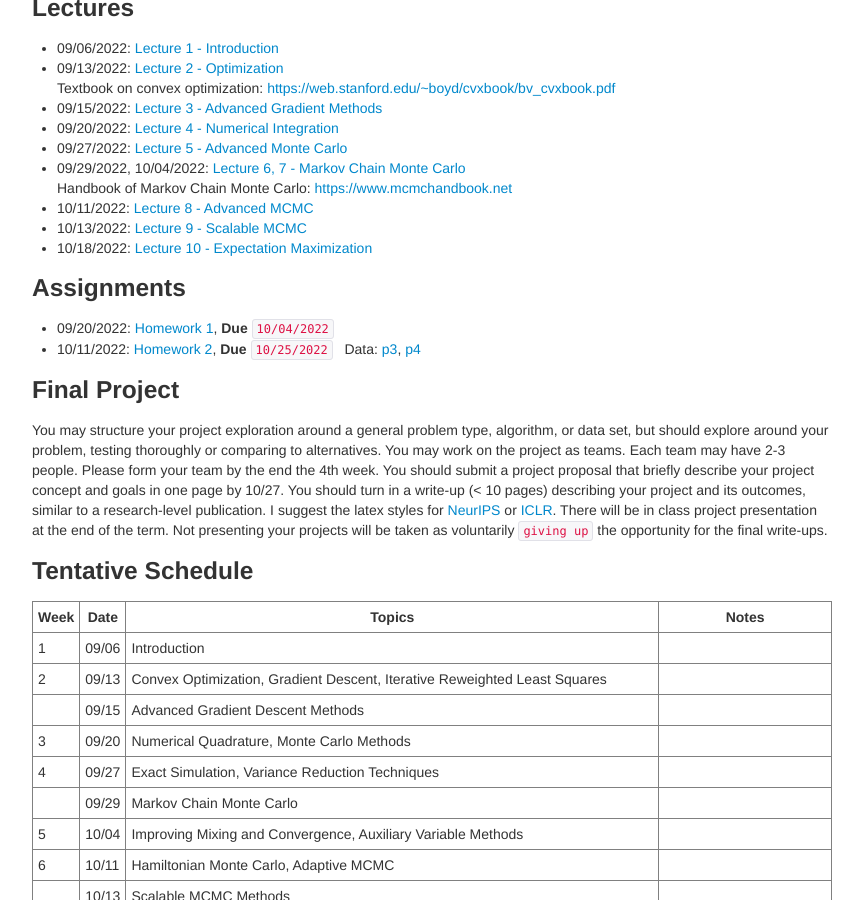
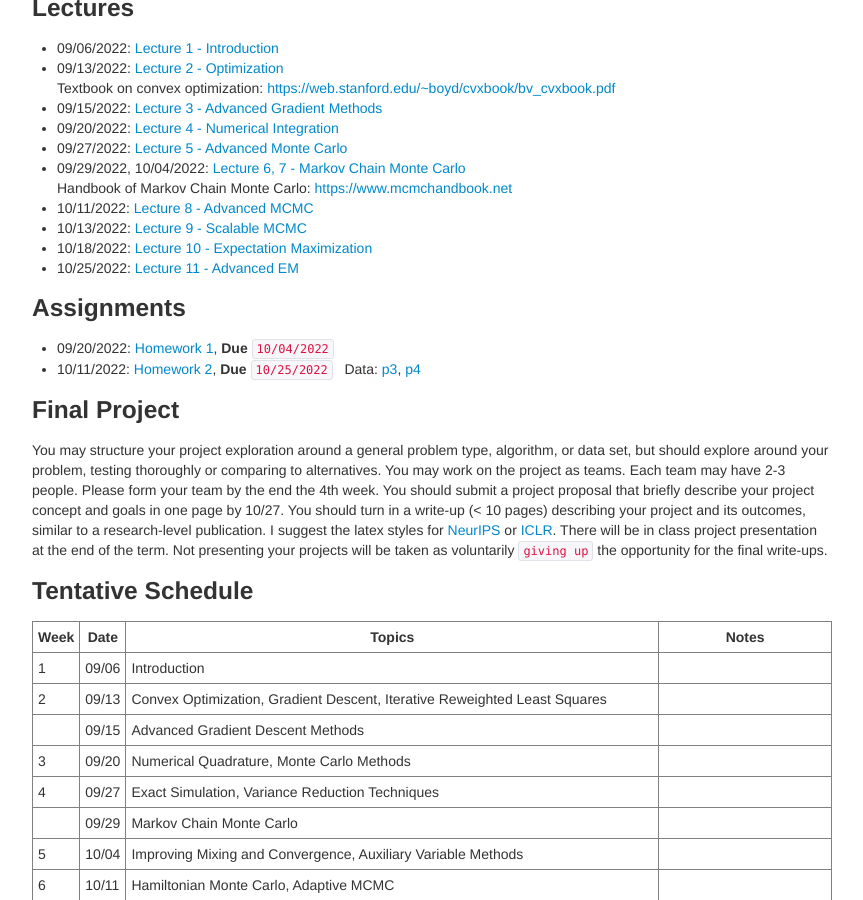
Before and after one commit to zcrabbit/zcrabbit.github.io, a Jekyll site: the page built from courses/smcm-f22.md, in a window 1280 px wide and 900 px high, scrolled down 1105 px. Shown: the whole window, without its empty margins (208-1071 px from the left). Built offline with Jekyll 4.4.1, drawn with Linux system fonts in a browser that asks for light colours.

Commit message:
lecture 11 out

```diff
--- a/courses/smcm-f22.md
+++ b/courses/smcm-f22.md
@@ -48,6 +48,7 @@ We will use python during the course. A good Python tutorial is available at <ht
 - 10/11/2022: [Lecture 8 - Advanced MCMC]({{sites.baseurl}}/static/slides/smcm_fall22/lec08.pdf)
 - 10/13/2022: [Lecture 9 - Scalable MCMC]({{sites.baseurl}}/static/slides/smcm_fall22/lec09.pdf)
 - 10/18/2022: [Lecture 10 - Expectation Maximization]({{sites.baseurl}}/static/slides/smcm_fall22/lec10.pdf)
+- 10/25/2022: [Lecture 11 - Advanced EM]({{sites.baseurl}}/static/slides/smcm_fall22/lec11.pdf)
 
 ### Assignments
 - 09/20/2022: [Homework 1]({{sites.baseurl}}/static/slides/smcm_fall22/hw01.pdf), **Due** `10/04/2022`
```
Also changed, not shown: 3 other files.
